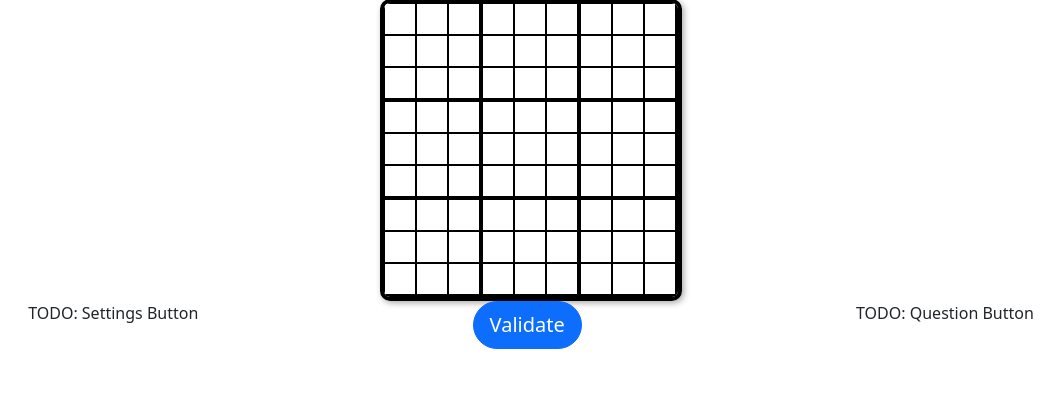
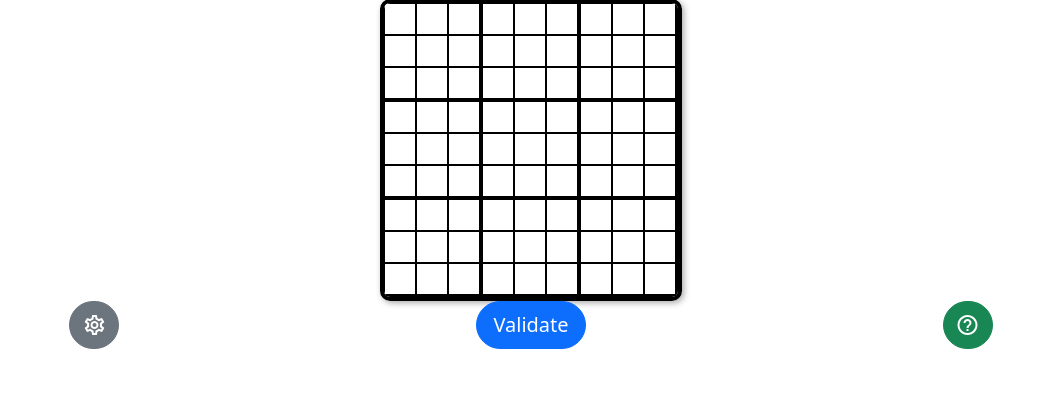
Before and after one commit to LucRome/Studienarbeit-Sudoku-Helper, a Django app: page / in a window 1280 px wide. Shown: the part 111-517 px from the top of the page, without its empty margins (109-1173 px from the left). Run offline with Django 3.2, Linux system fonts and the light colour scheme.

Commit message:
Add Settings and Help Modal
- No content

```diff
--- a/src/backend/templates/sudoku.html
+++ b/src/backend/templates/sudoku.html
@@ -56,7 +56,41 @@
 {% endcomment %}
 
 <div class="d-flex justify-content-around">
-    <div>TODO: Settings Button</div>
+    <!-- Settings Modal and Button -->
+    <button class="btn btn-secondary rounded-pill d-flex align-items-center" data-bs-toggle="modal" data-bs-target="#settings-modal">
+        <span class="material-icons-outlined">settings</span>
+    </button>
+    <div class="modal" id="settings-modal">
+        <div class="modal-dialog">
+            <div class="modal-content">
+                <div class="modal-header">
+                    <p>Settings</p>
+                    <button type="button" class="btn btn-danger float-end" data-bs-dismiss="modal">Close</button>
+                </div>
+                <div class="modal-content">
+                    {# TODO: Settings Content #}
+                </div>
+            </div>
+        </div>
+    </div>
+
     {% include btn_template %}
-    <div>TODO: Question Button</div>
+
+    <!-- Help Modal and Button -->
+    <button class="btn btn-success rounded-pill d-flex align-items-center" data-bs-toggle="modal" data-bs-target="#help-modal">
+        <span class="material-icons-outlined">help_outline</span>
+    </button>
+    <div class="modal" id="help-modal">
+        <div class="modal-dialog">
+            <div class="modal-content">
+                <div class="modal-header">
+                    <p></p> {# needed for float-end #}
+                    <button type="button" class="btn btn-danger float-end" data-bs-dismiss="modal">Close</button>
+                </div>
+                <div class="modal-content">
+                    {# TODO: Help Text #}
+                </div>
+            </div>
+        </div>
+    </div>
 </div>
```
